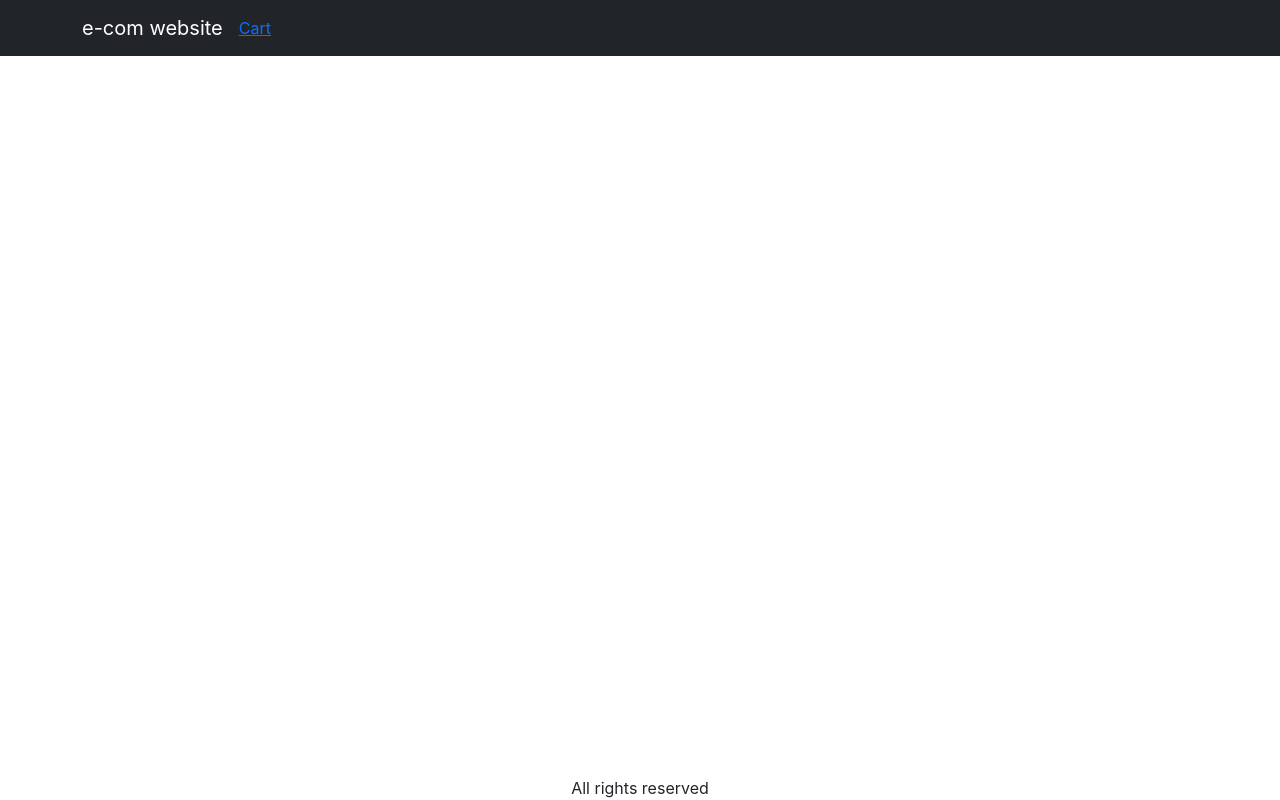
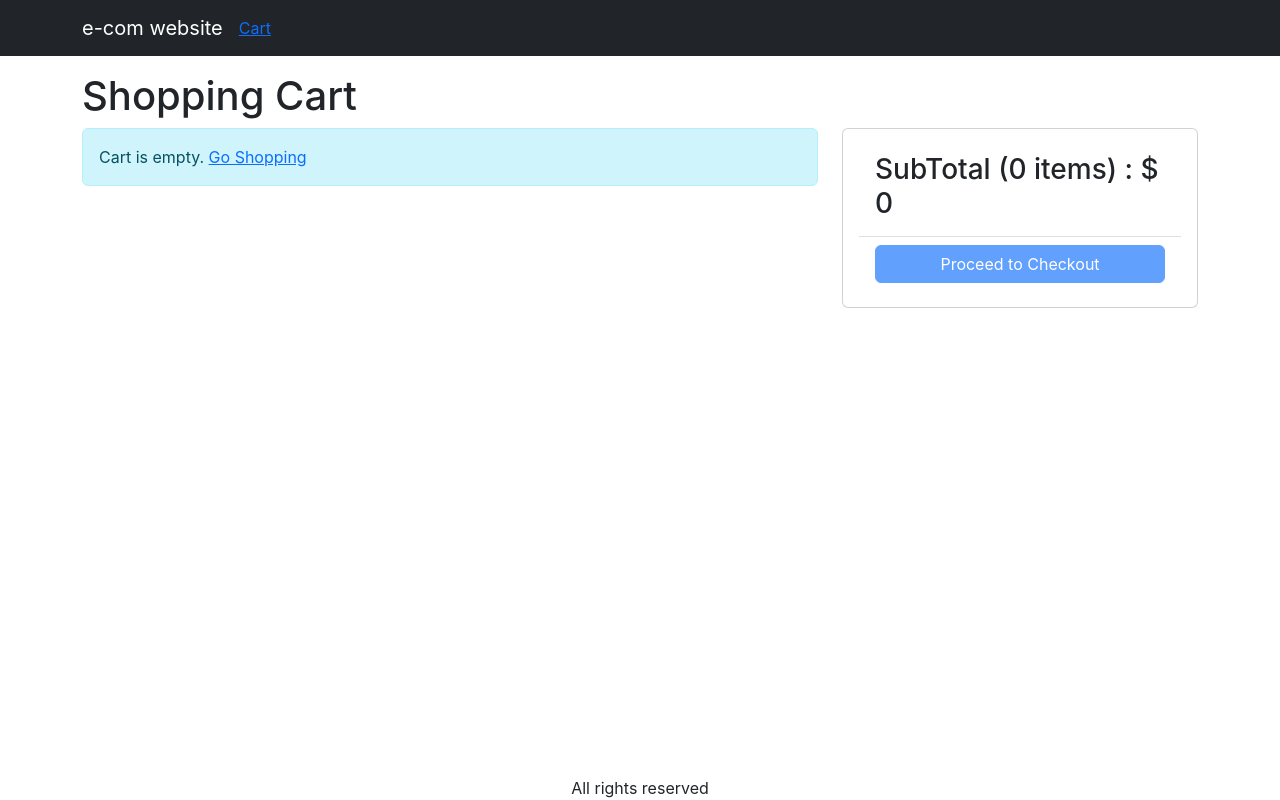
Before and after one commit to febinevijin/ecommerce, a React (Create React App) app in the folder website/frontend/: page /cart in a window 1280 px wide. Built offline with nearby package versions, Linux system fonts and the light colour scheme.

Commit message:
Create cart screen page

```diff
--- a/website/frontend/src/App.jsx
+++ b/website/frontend/src/App.jsx
@@ -5,10 +5,12 @@
 import { LinkContainer } from "react-router-bootstrap";
 import { useContext } from "react";
 import { Store } from "./Store";
+import CartScreen from "./screens/CartScreen";
 
 function App() {
   const { state } = useContext(Store);
   const { cart } = state;
+  console.log(cart.cartItems);
   return (
     <BrowserRouter>
       <div className="d-flex flex-column site-container">
@@ -23,7 +25,7 @@
                   Cart
                   {cart.cartItems.length > 0 && (
                     <Badge pill bg="danger">
-                      {cart.cartItems.reduce((a,c)=> a + c.quantity,0)}
+                      {cart.cartItems.length}
                     </Badge>
                   )}
                 </Link>
@@ -37,6 +39,7 @@
             <Routes>
               <Route path="/" element={<HomeScreen />} />
               <Route path="/product/:slug" element={<ProductScreen />} />
+              <Route path="/cart" element={<CartScreen/>} />
             </Routes>
           </Container>
         </main>
--- a/website/frontend/src/Store.jsx
+++ b/website/frontend/src/Store.jsx
@@ -17,6 +17,7 @@
       const existItem = state.cart.cartItems.find(
         (item) => item._id === newItem._id
       );
+
       const cartItems = existItem
         ? state.cart.cartItems.map((item) =>
             item._id === existItem._id ? newItem : item
--- a/website/frontend/src/index.css
+++ b/website/frontend/src/index.css
@@ -41,3 +41,6 @@
 .img-large{
   max-width: 100%;
 }
+.img-thumbnail{
+  height: 80px;
+}
--- /dev/null
+++ b/website/frontend/src/screens/CartScreen.jsx
@@ -0,0 +1,102 @@
+import React from "react";
+import { useContext } from "react";
+import {
+  Button,
+  Card,
+  Col,
+  ListGroup,
+  ListGroupItem,
+  Row,
+} from "react-bootstrap";
+import { Helmet } from "react-helmet-async";
+import { Link } from "react-router-dom";
+import MessageBox from "../components/MessageBox";
+import { Store } from "../Store";
+
+const CartScreen = () => {
+  const { state, dispatch: ctxDispatch } = useContext(Store);
+  const {
+    cart: { cartItems },
+  } = state;
+  return (
+    <div>
+      <Helmet>
+        <title>Shopping Cart</title>
+      </Helmet>
+      <h1>Shopping Cart</h1>
+      <Row>
+        <Col md={8}>
+          {cartItems.length === 0 ? (
+            <MessageBox>
+              Cart is empty. <Link to="/">Go Shopping</Link>
+            </MessageBox>
+          ) : (
+            <ListGroup>
+              {cartItems.map((item) => (
+                <ListGroup.Item key={item._id}>
+                  <Row className="align-items-center">
+                    <Col md={4}>
+                      <img
+                        src={item.image}
+                        alt={item.name}
+                        className="img-fluid rounded
+                                               img-thumbnail"
+                      ></img>
+                      <Link to={`/product/${item.slug}`}>{item.name}</Link>
+                    </Col>
+                    <Col md={3}>
+                      <Button variant="light" disabled={item.quantity === 1}>
+                        <i className="fas fa-minus-circle"></i>
+                      </Button>
+                      <span>{item.quantity}</span>
+                      <Button
+                        variant="light"
+                        disabled={item.quantity === item.countInStock}
+                      >
+                        <i className="fas fa-plus-circle"></i>
+                      </Button>
+                    </Col>
+                    <Col md={3}>${item.price}</Col>
+                    <Col md={2}>
+                      <Button variant="light">
+                        <i className="fas fa-trash"></i>
+                      </Button>
+                    </Col>
+                  </Row>
+                </ListGroup.Item>
+              ))}
+            </ListGroup>
+          )}
+        </Col>
+        <Col md={4}>
+          <Card>
+            <Card.Body>
+              <ListGroup variant="flush">
+                <ListGroup.Item>
+                  <h3>
+                    SubTotal ({cartItems.reduce((a, c) => a + c.quantity, 0)}{" "}
+                    items) : ${" "}
+                    {cartItems.reduce((a, c) => a + c.price * c.quantity, 0)}
+                  </h3>
+                </ListGroup.Item>
+                <ListGroup.Item>
+                  <div className="d-grid">
+                    <Button
+                      type="button"
+                      variant="primary"
+                      disabled={cartItems.length === 0}
+                    >
+                      Proceed to Checkout
+                    </Button>
+                  </div>
+                </ListGroup.Item>
+              </ListGroup>
+            </Card.Body>
+          </Card>
+        </Col>
+      </Row>
+    </div>
+  );
+};
+
+export default CartScreen;
--- a/website/frontend/src/screens/ProductScreen.jsx
+++ b/website/frontend/src/screens/ProductScreen.jsx
@@ -2,7 +2,7 @@
 import React, { useContext, useEffect, useReducer } from "react";
 import { Badge, Button, Card, Col, ListGroup, Row } from "react-bootstrap";
 import { Helmet } from "react-helmet-async";
-import { useParams } from "react-router-dom";
+import { useNavigate, useParams } from "react-router-dom";
 import LoadingBox from "../components/LoadingBox";
 import MessageBox from "../components/MessageBox";
 import Rating from "../components/Rating";
@@ -23,6 +23,7 @@
 };
 
 function ProductScreen() {
+  const navigate = useNavigate();
   const params = useParams();
   const { slug } = params;
   const [{ loading, error, product }, dispatch] = useReducer(reducer, {
@@ -46,9 +47,9 @@
   const { state, dispatch: ctxDispatch } = useContext(Store);
   const {cart} = state;
   const addToCartHandler = async() => {
-    const existItem = cart.cartItems.find(x => x._id === product._id);
+    const existItem = cart.cartItems.find((x) => x._id === product._id);
 
-    const quantity = existItem ? existItem.quantity + 1 : 1;
+    const quantity = existItem ? existItem.quantity+1 : 1;
 
 
     const { data } = await axios.get(`/api/products/${product._id}`);
@@ -60,6 +61,7 @@
       type: "CART_ADD_ITEM",
       payload: { ...product, quantity },
     });
+    navigate('/cart')
   };
   return loading ? (
     <LoadingBox />
```
